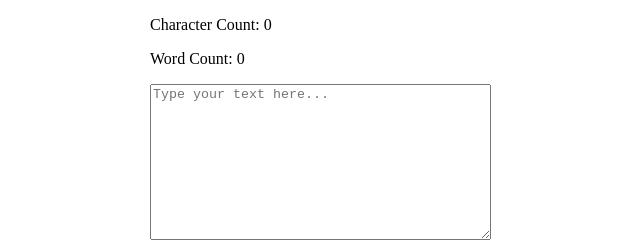
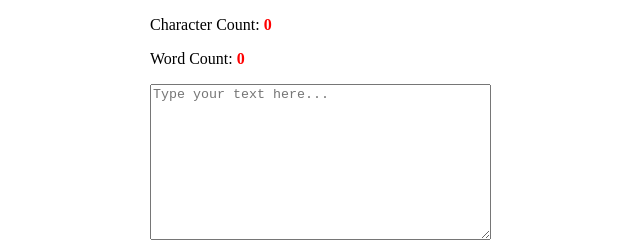
Before and after one commit to Oboze/Word-count, a plain HTML site: page index.html in a window 1280 px wide. Shown: the top 241 px of the page, 290-930 px from the left. Drawn offline with Linux system fonts and the light colour scheme.

Commit message:
changed count font color

```diff
--- a/style.css
+++ b/style.css
@@ -1,6 +1,10 @@
 .container{
     width:400px;
     margin:auto;
+   }
+   #count, #word-count{
+       color:red;
+       font-weight: 700;
    }
    #btn-clear{
      color:white;
```
